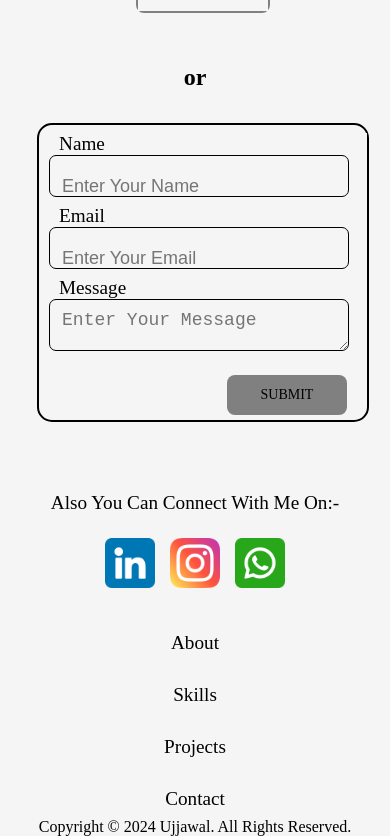
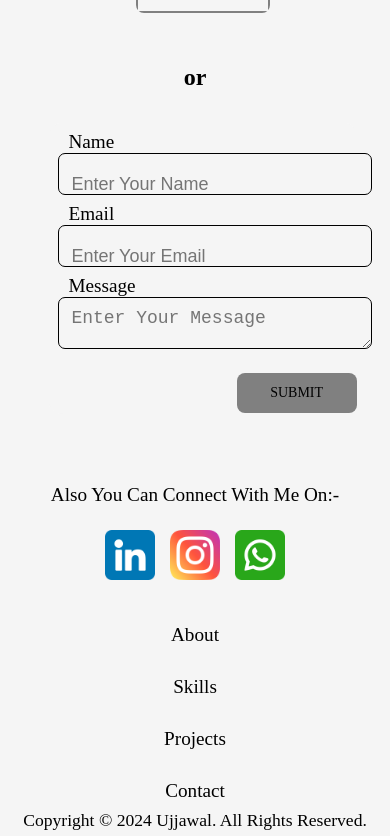
Before and after one commit to Ujjawal-04/Portfolio-Structure-and-Format, a Next.js app: page / in a window 390 px wide. Shown: the part 3316-4152 px from the top of the page. Built offline with nearby package versions, Linux system fonts and the light colour scheme.

Commit message:
page.module.css

```diff
--- a/src/app/Components/Contact/page.module.css
+++ b/src/app/Components/Contact/page.module.css
@@ -35,9 +35,14 @@
 .break {
     padding-top: 12rem;
 }
+.forms {
+    margin-bottom: 70px;
+    border-radius: 15px;
+    border: 2px solid black;
+    width: 80%;
+}
 .form{
     padding-left: 15px;
-    border: 2px solid black;
     margin-bottom: 70px;
     border-radius: 15px;
     width: 60%;
@@ -50,7 +55,7 @@
     padding-left: 10px;
 }
 .form input{
-    width: 90%;
+    width: 100%;
     border-radius: 7px;
     border: 0;
     height: 60px;
@@ -66,7 +71,7 @@
     top: 20px;
 }
 .form textarea{
-    width: 90%;
+    width: 100%;
     border-radius: 7px;
     border: 0;
     height: 80px;
@@ -91,8 +96,8 @@
     font-family: Poppins;
     background-color: gray;
     border: 0px;
-    margin-right: 20px;
-    margin-bottom: 5px;
+    margin-right: 1px;
+    margin-bottom: 1px;
     border-radius: 8px;
     float: right;
 }
@@ -223,7 +228,7 @@
     padding-right: 1rem;
 }
 .form {
-    width: 85%;
+    width: 80%;
 }
 .form p {
     font-size: 1.2rem;
@@ -260,6 +265,6 @@
     padding-left: 0;
 }
 .footer{
-   font-size: 1rem;
+   font-size: 1.1rem;
 }
 }
```
